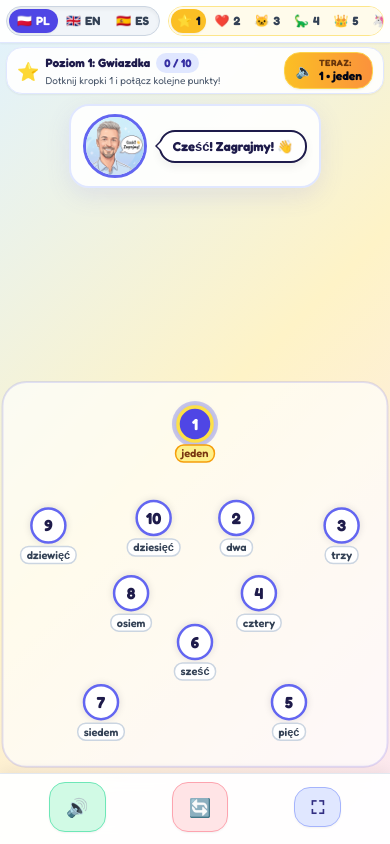
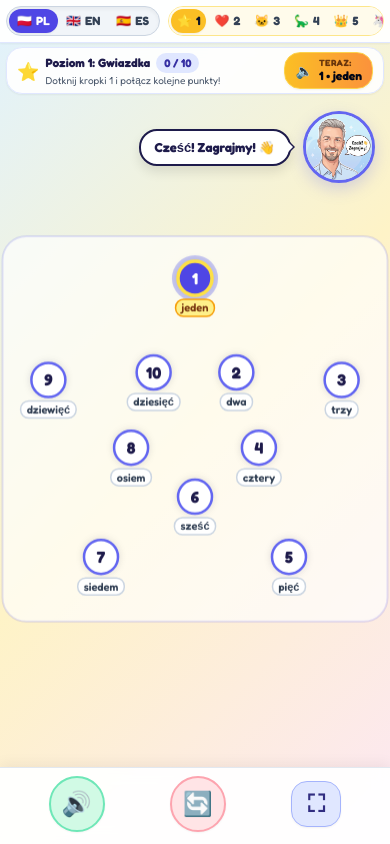
Before and after one commit to srebnrylis/kropki, a plain HTML site: page index.html in a window 390 px wide. Drawn offline with nearby package versions, Linux system fonts and the light colour scheme.

Commit message:
Refactor avatar and speech bubble styles
Updated styles for avatar and speech bubble components, including adjustments to dimensions, padding, and borders. Modified button styles for the bottom toolbar to improve layout and responsiveness.

```diff
--- a/index.html
+++ b/index.html
@@ -75,30 +75,28 @@
       transform: scale(0.93);
     }
 
-    /* INTERAKTYWNY AWATAR I DYMEK */
+/* INTERAKTYWNY AWATAR I DYMEK */
     .avatar-wrapper {
+      position: absolute;
+      top: 15px;
+      right: 15px;
       display: flex;
+      flex-direction: row-reverse; /* Zdjęcie po prawej, dymek po lewej */
       align-items: center;
       gap: 12px;
-      background: rgba(255, 255, 255, 0.9);
-      border-radius: 20px;
-      padding: 8px 12px;
-      box-shadow: 0 8px 24px rgba(99, 102, 241, 0.12);
-      border: 2px solid #e0e7ff;
-      transition: all 0.3s ease;
-      max-width: 96vw;
-      margin: 8px auto 4px auto;
-      z-index: 80;
+      z-index: 90;
+      pointer-events: none; /* Żeby nie blokować klikania w kropki pod spodem */
     }
 
     .avatar-img {
-      width: 64px;
-      height: 64px;
+      width: 72px;
+      height: 72px;
       border-radius: 50%;
       border: 3px solid #6366f1;
       object-fit: cover;
+      background: #f1f5f9;
+      box-shadow: 0 6px 16px rgba(99, 102, 241, 0.25);
       transition: transform 0.2s ease;
-      background: #f1f5f9;
     }
 
     .avatar-img.bounce {
@@ -109,36 +107,39 @@
       position: relative;
       background: #ffffff;
       border: 2.5px solid #1e1b4b;
-      border-radius: 16px;
-      padding: 6px 12px;
+      border-radius: 18px;
+      padding: 8px 14px;
       font-weight: 700;
       color: #1e1b4b;
       font-size: 13px;
       line-height: 1.3;
-      max-width: 230px;
-      box-shadow: 0 4px 10px rgba(0,0,0,0.06);
-    }
-
+      max-width: 210px;
+      box-shadow: 0 6px 12px rgba(0,0,0,0.1);
+    }
+
+    /* Dzióbek dymka skierowany w prawo w stronę awatara */
     .speech-bubble::before {
       content: '';
       position: absolute;
-      left: -12px;
+      right: -12px;
+      left: auto;
       top: 50%;
       transform: translateY(-50%);
       border-width: 6px;
       border-style: solid;
-      border-color: transparent #1e1b4b transparent transparent;
+      border-color: transparent transparent transparent #1e1b4b;
     }
 
     .speech-bubble::after {
       content: '';
       position: absolute;
-      left: -9px;
+      right: -9px;
+      left: auto;
       top: 50%;
       transform: translateY(-50%);
       border-width: 5px;
       border-style: solid;
-      border-color: transparent #ffffff transparent transparent;
+      border-color: transparent transparent transparent #ffffff;
     }
 
     @keyframes avatarBounce {
@@ -399,25 +400,25 @@
     <canvas id="gameCanvas" class="flex-1 w-full h-full"></canvas>
   </main>
 
-  <!-- NOWY DOLNY PASEK NARZĘDZI (Bottom Bar) -->
+<!-- NOWY DOLNY PASEK NARZĘDZI (Bottom Bar) -->
   <div class="bottom-toolbar">
-    <button type="button" id="btn-sound" class="btn-interactive bg-emerald-100 hover:bg-emerald-200 text-emerald-900 border border-emerald-300 px-4 py-2.5 rounded-2xl font-bold flex items-center gap-2 shadow-sm text-sm" title="Dźwięk">
-      <span id="sound-icon" class="text-lg">🔊</span>
+    <button type="button" id="btn-sound" class="btn-interactive bg-emerald-100 hover:bg-emerald-200 text-emerald-900 border-2 border-emerald-300 w-14 h-14 sm:w-auto sm:h-11 sm:px-4 sm:py-2.5 rounded-full sm:rounded-2xl font-bold flex justify-center items-center gap-2 shadow-sm text-sm" title="Dźwięk">
+      <span id="sound-icon" class="text-2xl sm:text-lg">🔊</span>
       <span id="ui-sound" class="hidden sm:inline">Dźwięk</span>
     </button>
 
-    <button type="button" id="btn-reset" class="btn-interactive bg-rose-100 hover:bg-rose-200 text-rose-900 border border-rose-300 px-4 py-2.5 rounded-2xl font-bold flex items-center gap-2 shadow-sm text-sm" title="Od nowa">
-      <span class="text-lg">🔄</span>
+    <button type="button" id="btn-reset" class="btn-interactive bg-rose-100 hover:bg-rose-200 text-rose-900 border-2 border-rose-300 w-14 h-14 sm:w-auto sm:h-11 sm:px-4 sm:py-2.5 rounded-full sm:rounded-2xl font-bold flex justify-center items-center gap-2 shadow-sm text-sm" title="Od nowa">
+      <span class="text-2xl sm:text-lg">🔄</span>
       <span id="ui-reset" class="hidden sm:inline">Od nowa</span>
     </button>
 
-    <button type="button" id="btn-fullscreen" class="btn-interactive bg-indigo-100 hover:bg-indigo-200 text-indigo-900 border border-indigo-300 px-4 py-2.5 rounded-2xl font-bold flex items-center gap-2 shadow-sm text-sm" title="Pełny ekran" aria-label="Pełny ekran">
-      <span id="fullscreen-icon" class="text-lg leading-none">⛶</span>
+    <button type="button" id="btn-fullscreen" class="btn-interactive bg-indigo-100 hover:bg-indigo-200 text-indigo-900 border-2 border-indigo-300 w-14 h-14 sm:w-auto sm:h-11 sm:px-4 sm:py-2.5 rounded-full sm:rounded-2xl font-bold flex justify-center items-center gap-2 shadow-sm text-sm" title="Pełny ekran" aria-label="Pełny ekran">
+      <span id="fullscreen-icon" class="text-2xl sm:text-lg leading-none">⛶</span>
       <span id="ui-fullscreen" class="hidden sm:inline">Pełny ekran</span>
     </button>
 
-    <button type="button" id="btn-install-pwa" class="btn-interactive hidden bg-purple-600 hover:bg-purple-700 text-white border border-purple-700 px-4 py-2.5 rounded-2xl font-extrabold items-center gap-2 shadow-sm text-sm" title="Zainstaluj jako aplikację na telefonie">
-      <span class="text-lg leading-none">📲</span>
+    <button type="button" id="btn-install-pwa" class="btn-interactive hidden bg-purple-600 hover:bg-purple-700 text-white border-2 border-purple-700 w-14 h-14 sm:w-auto sm:h-11 sm:px-4 sm:py-2.5 rounded-full sm:rounded-2xl font-extrabold justify-center items-center gap-2 shadow-sm text-sm" title="Zainstaluj jako aplikację na telefonie">
+      <span class="text-2xl sm:text-lg leading-none">📲</span>
       <span id="ui-install-pwa" class="hidden sm:inline">Zainstaluj</span>
     </button>
   </div>
@@ -1108,7 +1109,7 @@
       }
     }
 
-    function resizeCanvas() {
+ function resizeCanvas() {
       const rect = canvas.parentElement.getBoundingClientRect();
       const dpr = window.devicePixelRatio || 1;
       canvas.width = rect.width * dpr;
@@ -1119,17 +1120,13 @@
       const padX = isSmallScreen ? Math.max(6, rect.width * 0.018) : Math.max(16, rect.width * 0.04);
       const padY = isSmallScreen ? Math.max(6, rect.height * 0.018) : Math.max(16, rect.height * 0.035);
 
-      // Panel z awatarem zajmuje miejsce nad planszą, dlatego dostosowujemy dostępne miejsce
-      const avatarPanel = document.getElementById('avatar-panel');
-      const avatarH = avatarPanel ? avatarPanel.offsetHeight + 10 : 0;
-
       const availW = rect.width - padX * 2;
-      const availH = rect.height - padY * 2 - avatarH;
+      const availH = rect.height - padY * 2;
       const size = Math.max(210, Math.min(availW, availH, 760));
 
       boardBox = {
         x: (rect.width - size) / 2,
-        y: (rect.height - size) / 2 - (isSmallScreen ? 3 : 5) + (avatarH / 2),
+        y: (rect.height - size) / 2 - (isSmallScreen ? 3 : 5),
         size: size,
         canvasW: rect.width,
         canvasH: rect.height
```
